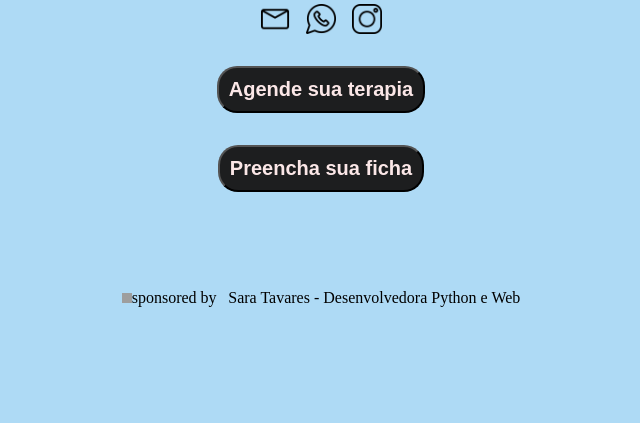
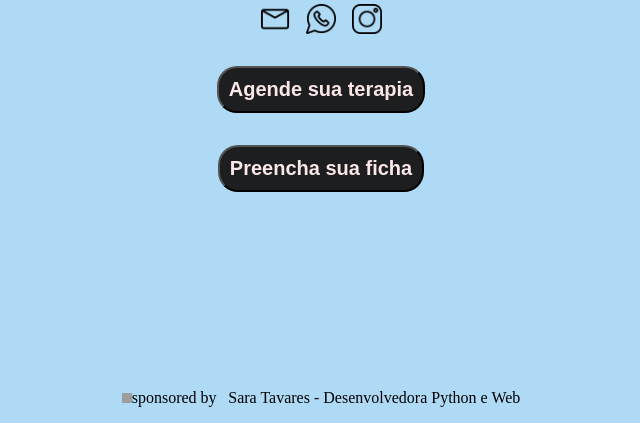
Before and after one commit to saractavares/analiticamente-landpage, a PHP site: page / in a window 1280 px wide. Shown: the part 377-800 px from the top of the page, without its empty margins (319-959 px from the left). Run offline with PHP 8.4, Linux system fonts and the light colour scheme; grey boxes are pictures that could not be loaded.

```diff
--- a/style.css
+++ b/style.css
@@ -78,7 +78,8 @@ a {
 
 .footer {
 
-    margin-top: 6rem;
+    bottom: 1rem;
+    position: fixed;
 }
 
 .credito {
```
